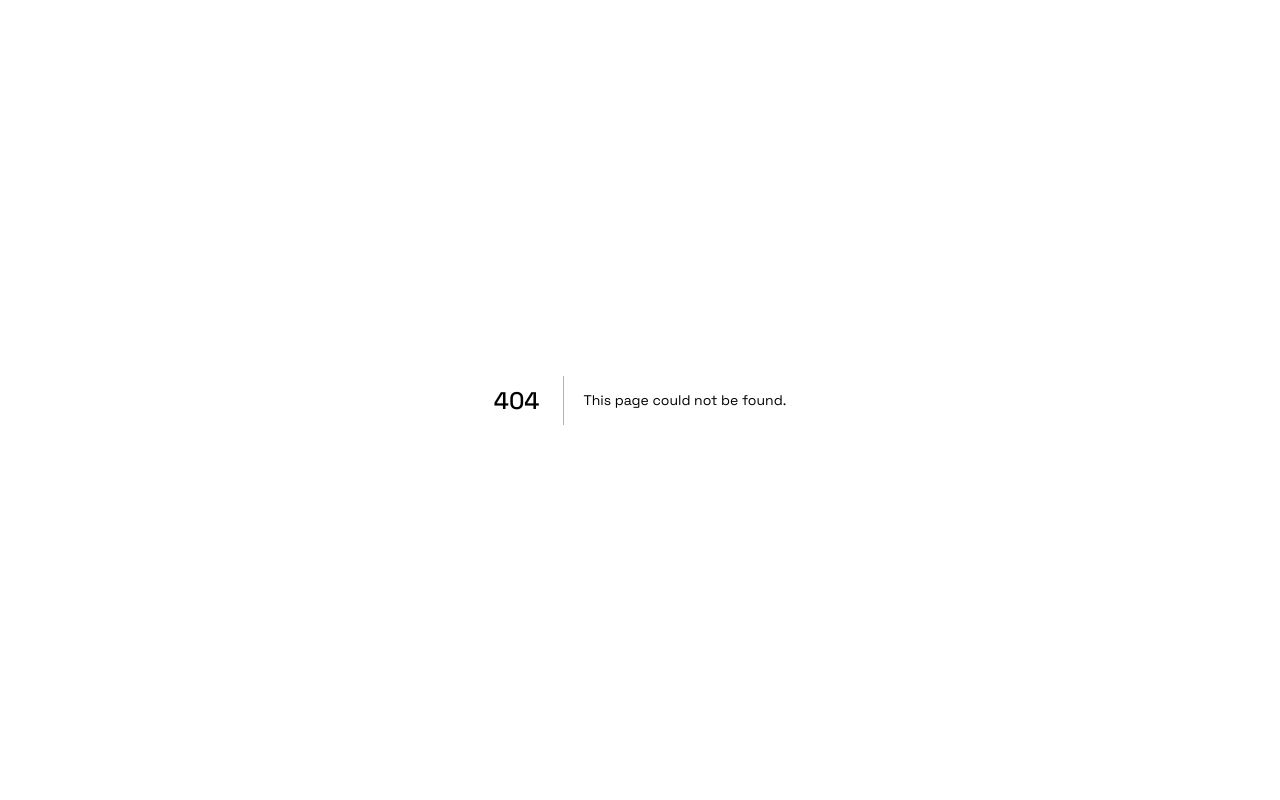
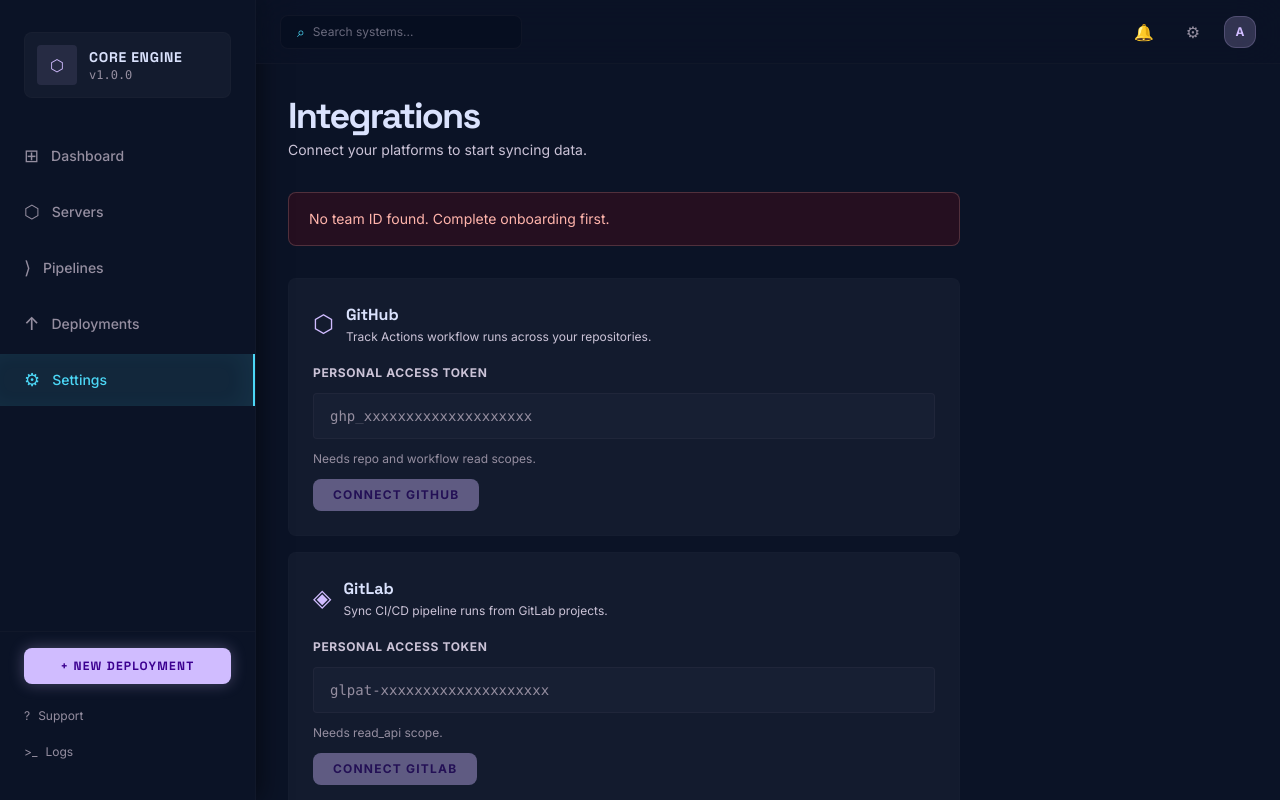
Before and after one commit to ashiqur-russel/devorbit, a Next.js app in the folder apps/web/: page /settings/integrations in a window 1280 px wide. Before the commit this address had no page. Shown: the top 800 px of the page. Built offline with nearby package versions, Linux system fonts and the light colour scheme; no server answers.

Commit message:
DO-20 feat: integrations settings page

```diff
--- /dev/null
+++ b/apps/web/src/app/settings/integrations/page.tsx
@@ -0,0 +1,159 @@
+'use client';
+
+import { useEffect, useState } from 'react';
+import { api } from '@/lib/api';
+
+const PROVIDERS = [
+  {
+    id: 'GITHUB',
+    name: 'GitHub',
+    icon: '⬡',
+    description: 'Track Actions workflow runs across your repositories.',
+    tokenLabel: 'Personal Access Token',
+    tokenPlaceholder: 'ghp_xxxxxxxxxxxxxxxxxxxx',
+    tokenHelp: 'Needs repo and workflow read scopes.',
+  },
+  {
+    id: 'GITLAB',
+    name: 'GitLab',
+    icon: '◈',
+    description: 'Sync CI/CD pipeline runs from GitLab projects.',
+    tokenLabel: 'Personal Access Token',
+    tokenPlaceholder: 'glpat-xxxxxxxxxxxxxxxxxxxx',
+    tokenHelp: 'Needs read_api scope.',
+  },
+  {
+    id: 'VERCEL',
+    name: 'Vercel',
+    icon: '▲',
+    description: 'Pull deployment status and URLs from Vercel.',
+    tokenLabel: 'API Token',
+    tokenPlaceholder: 'vercel_xxxxxxxxxxxxxxxxxxxx',
+    tokenHelp: 'Create a token in Vercel account settings.',
+  },
+];
+
+const TEAM_ID_KEY = 'devorbit_team_id';
+
+export default function IntegrationsSettingsPage() {
+  const [connected, setConnected] = useState<Record<string, boolean>>({});
+  const [tokens, setTokens] = useState<Record<string, string>>({});
+  const [saving, setSaving] = useState<Record<string, boolean>>({});
+  const [teamId, setTeamId] = useState('');
+
+  useEffect(() => {
+    const tid = localStorage.getItem(TEAM_ID_KEY) || '';
+    setTeamId(tid);
+    if (!tid) return;
+    api.integrations
+      .list(tid)
+      .then((list) => {
+        const map: Record<string, boolean> = {};
+        list.forEach((i: any) => (map[i.provider] = true));
+        setConnected(map);
+      })
+      .catch(() => {});
+  }, []);
+
+  const handleConnect = async (provider: string) => {
+    const token = tokens[provider]?.trim();
+    if (!token || !teamId) return;
+    setSaving((s) => ({ ...s, [provider]: true }));
+    try {
+      await api.integrations.connect(teamId, provider, token);
+      setConnected((c) => ({ ...c, [provider]: true }));
+      setTokens((t) => ({ ...t, [provider]: '' }));
+    } catch {
+      alert('Failed to save integration. Check your token and try again.');
+    } finally {
+      setSaving((s) => ({ ...s, [provider]: false }));
+    }
+  };
+
+  const handleDisconnect = async (provider: string) => {
+    if (!teamId) return;
+    try {
+      await api.integrations.disconnect(teamId, provider);
+      setConnected((c) => ({ ...c, [provider]: false }));
+    } catch {
+      alert('Failed to disconnect.');
+    }
+  };
+
+  return (
+    <div className="space-y-8 max-w-2xl">
+      <div>
+        <h1 className="text-4xl font-black tracking-tighter font-headline text-on-surface">
+          Integrations
+        </h1>
+        <p className="text-on-surface-variant text-sm mt-1">
+          Connect your platforms to start syncing data.
+        </p>
+      </div>
+
+      {!teamId && (
+        <div className="bg-error-container/20 border border-error/20 rounded-xl px-5 py-4 text-sm text-error">
+          No team ID found. Complete onboarding first.
+        </div>
+      )}
+
+      <div className="space-y-4">
+        {PROVIDERS.map((p) => (
+          <div
+            key={p.id}
+            className="bg-surface-container-low rounded-xl border border-outline-variant/5 p-6"
+          >
+            <div className="flex items-start justify-between gap-4">
+              <div className="flex items-center gap-3">
+                <span className="text-2xl text-primary">{p.icon}</span>
+                <div>
+                  <h3 className="font-headline font-bold text-on-surface">{p.name}</h3>
+                  <p className="text-xs text-on-surface-variant mt-0.5">{p.description}</p>
+                </div>
+              </div>
+              {connected[p.id] ? (
+                <div className="flex items-center gap-3 shrink-0">
+                  <div className="flex items-center gap-1.5">
+                    <span className="w-2 h-2 rounded-full bg-tertiary" />
+                    <span className="text-xs font-bold text-tertiary uppercase tracking-wider">
+                      Connected
+                    </span>
+                  </div>
+                  <button
+                    onClick={() => handleDisconnect(p.id)}
+                    className="text-xs text-error hover:underline"
+                  >
+                    Disconnect
+                  </button>
+                </div>
+              ) : null}
+            </div>
+
+            {!connected[p.id] && (
+              <div className="mt-5 space-y-3">
+                <label className="block text-xs font-bold uppercase tracking-wider text-on-surface-variant">
+                  {p.tokenLabel}
+                </label>
+                <input
+                  type="password"
+                  value={tokens[p.id] || ''}
+                  onChange={(e) => setTokens((t) => ({ ...t, [p.id]: e.target.value }))}
+                  placeholder={p.tokenPlaceholder}
+                  className="w-full bg-surface-container rounded-lg px-4 py-3 text-sm font-mono text-on-surface border border-outline-variant/20 focus:outline-none focus:border-primary/50 placeholder:text-outline"
+                />
+                <p className="text-xs text-outline">{p.tokenHelp}</p>
+                <button
+                  onClick={() => handleConnect(p.id)}
+                  disabled={saving[p.id] || !tokens[p.id]?.trim()}
+                  className="px-5 py-2 bg-primary text-on-primary rounded-xl text-xs font-bold uppercase tracking-widest disabled:opacity-40 hover:shadow-[0_0_15px_rgba(208,188,255,0.3)] transition-all"
+                >
+                  {saving[p.id] ? 'Saving…' : `Connect ${p.name}`}
+                </button>
+              </div>
+            )}
+          </div>
+        ))}
+      </div>
+    </div>
+  );
+}
```
